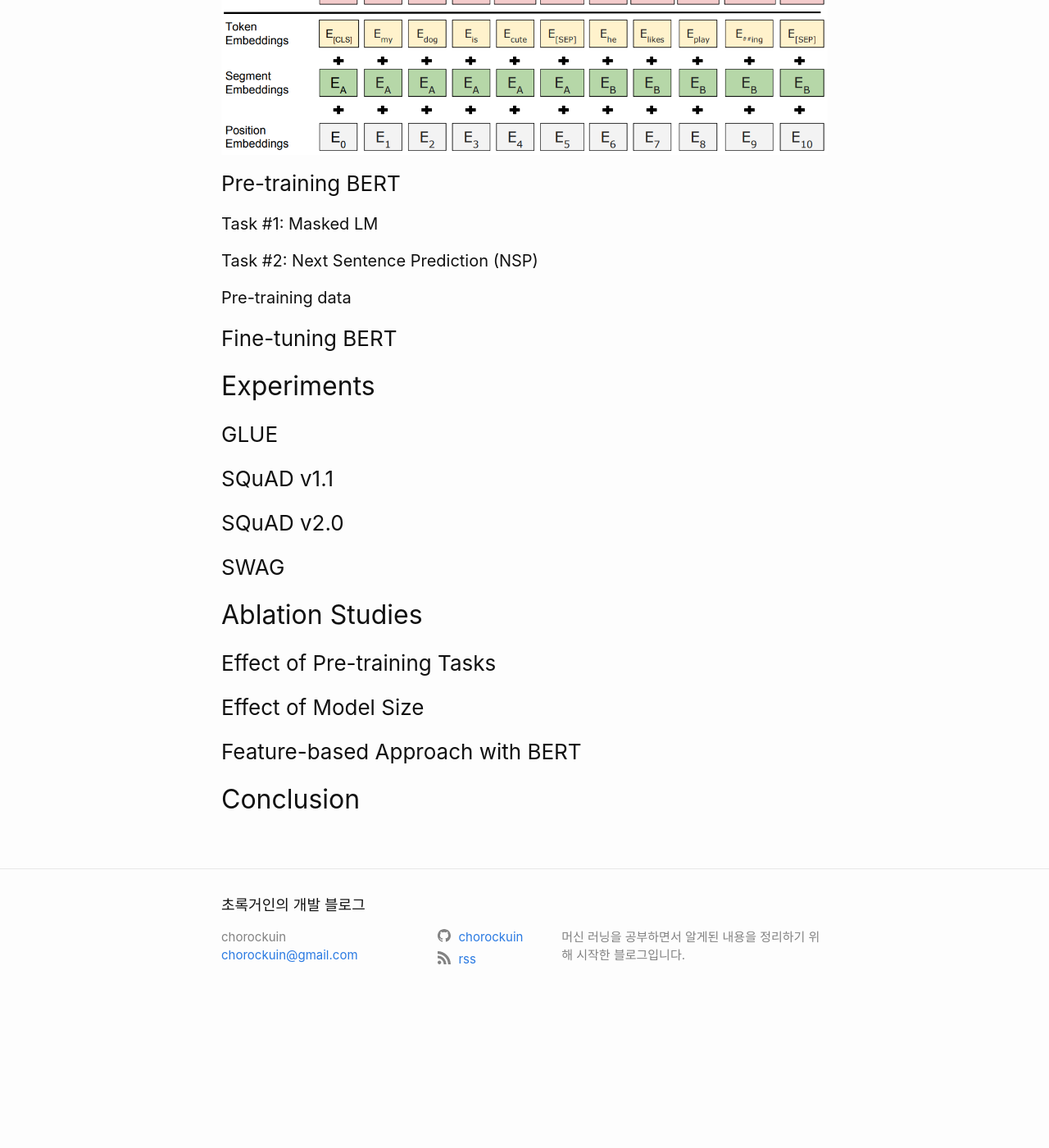
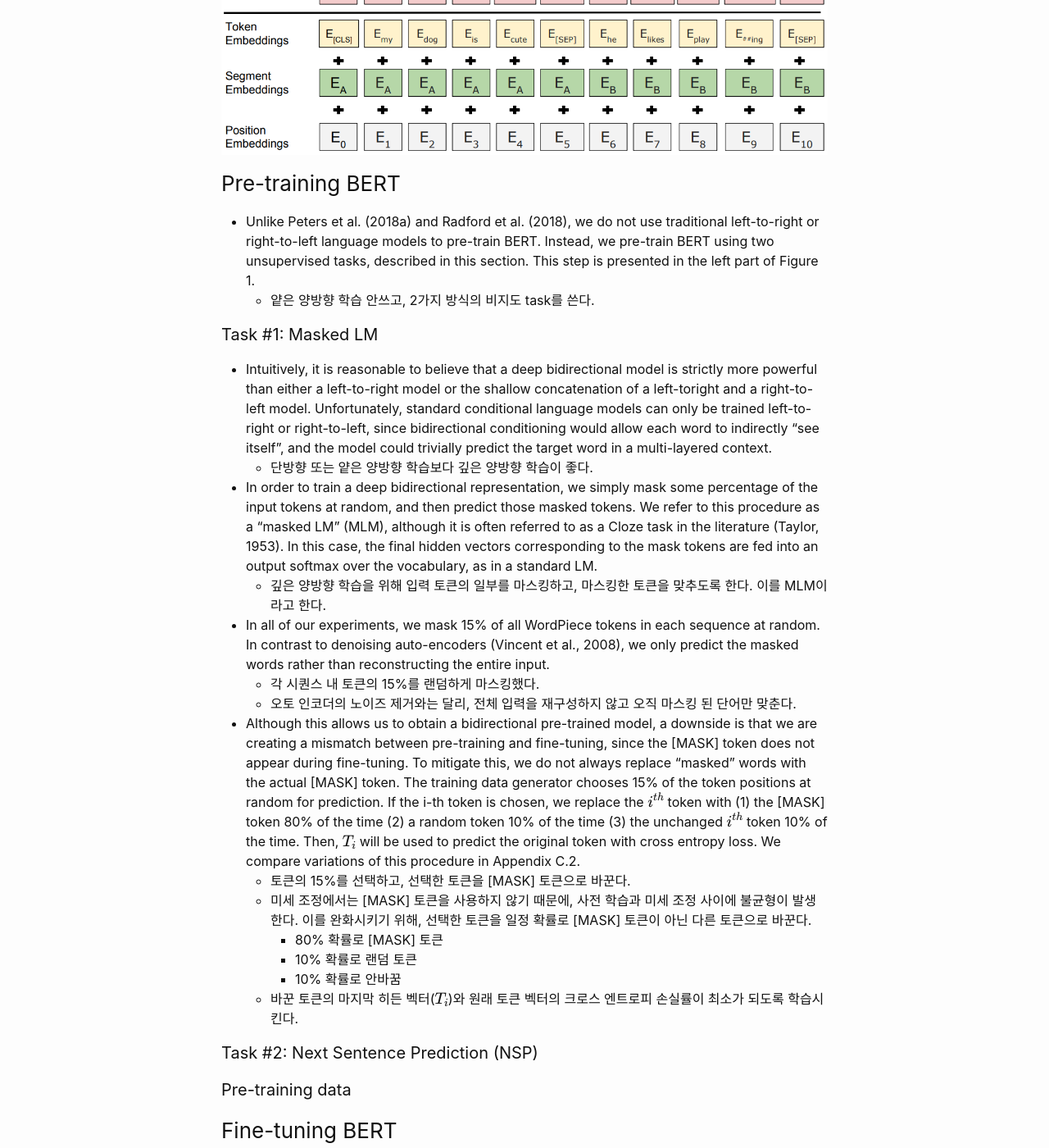
Before and after one commit to chorockuin/chorockuin.github.io, a Jekyll site: the page built from _posts/2020-04-12-bert.md, in a window 1280 px wide and 1400 px high, scrolled down 6814 px. Shown: the whole window at 82% size. Built offline with Jekyll 4.4.1, drawn with Linux system fonts in a browser that asks for light colours; formulas are drawn with MathJax 3; before the commit the page ends 8056 px from its top, so only the background shows below that.

Commit message:
add bert

```diff
--- a/_posts/2020-04-12-bert.md
+++ b/_posts/2020-04-12-bert.md
@@ -116,7 +116,25 @@ most widely-used approaches in this section.
 ![](/media/posts/bert/input_representation.PNG)
 
 ### Pre-training BERT
+- Unlike Peters et al. (2018a) and Radford et al. (2018), we do not use traditional left-to-right or right-to-left language models to pre-train BERT. Instead, we pre-train BERT using two unsupervised tasks, described in this section. This step is presented in the left part of Figure 1.
+	- 얕은 양방향 학습 안쓰고, 2가지 방식의 비지도 task를 쓴다.
+
 #### Task #1: Masked LM
+- Intuitively, it is reasonable to believe that a deep bidirectional model is strictly more powerful than either a left-to-right model or the shallow concatenation of a left-toright and a right-to-left model. Unfortunately, standard conditional language models can only be trained left-to-right or right-to-left, since bidirectional conditioning would allow each word to indirectly “see itself”, and the model could trivially predict the target word in a multi-layered context.
+	- 단방향 또는 얕은 양방향 학습보다 깊은 양방향 학습이 좋다.
+- In order to train a deep bidirectional representation, we simply mask some percentage of the input tokens at random, and then predict those masked tokens. We refer to this procedure as a “masked LM” (MLM), although it is often referred to as a Cloze task in the literature (Taylor, 1953). In this case, the final hidden vectors corresponding to the mask tokens are fed into an output softmax over the vocabulary, as in a standard LM.
+	- 깊은 양방향 학습을 위해 입력 토큰의 일부를 마스킹하고, 마스킹한 토큰을 맞추도록 한다. 이를 MLM이라고 한다.
+- In all of our experiments, we mask 15% of all WordPiece tokens in each sequence at random. In contrast to denoising auto-encoders (Vincent et al., 2008), we only predict the masked words rather than reconstructing the entire input.
+	- 각 시퀀스 내 토큰의 15%를 랜덤하게 마스킹했다.
+	- 오토 인코더의 노이즈 제거와는 달리, 전체 입력을 재구성하지 않고 오직 마스킹 된 단어만 맞춘다.
+- Although this allows us to obtain a bidirectional pre-trained model, a downside is that we are creating a mismatch between pre-training and fine-tuning, since the [MASK] token does not appear during fine-tuning. To mitigate this, we do not always replace “masked” words with the actual [MASK] token. The training data generator chooses 15% of the token positions at random for prediction. If the i-th token is chosen, we replace the $$i^{th}$$ token with (1) the [MASK] token 80% of the time (2) a random token 10% of the time (3) the unchanged $$i^{th}$$ token 10% of the time. Then, $$T_i$$ will be used to predict the original token with cross entropy loss. We compare variations of this procedure in Appendix C.2.
+	- 토큰의 15%를 선택하고, 선택한 토큰을 [MASK] 토큰으로 바꾼다.
+	- 미세 조정에서는 [MASK] 토큰을 사용하지 않기 때문에, 사전 학습과 미세 조정 사이에 불균형이 발생한다. 이를 완화시키기 위해, 선택한 토큰을 일정 확률로 [MASK] 토큰이 아닌 다른 토큰으로 바꾼다.
+		- 80% 확률로 [MASK] 토큰
+		- 10% 확률로 랜덤 토큰
+		- 10% 확률로 안바꿈
+	- 바꾼 토큰의 마지막 히든 벡터($$T_i$$)와 원래 토큰 벡터의 크로스 엔트로피 손실률이 최소가 되도록 학습시킨다.
+
 #### Task #2: Next Sentence Prediction (NSP)
 #### Pre-training data
 ### Fine-tuning BERT
```
